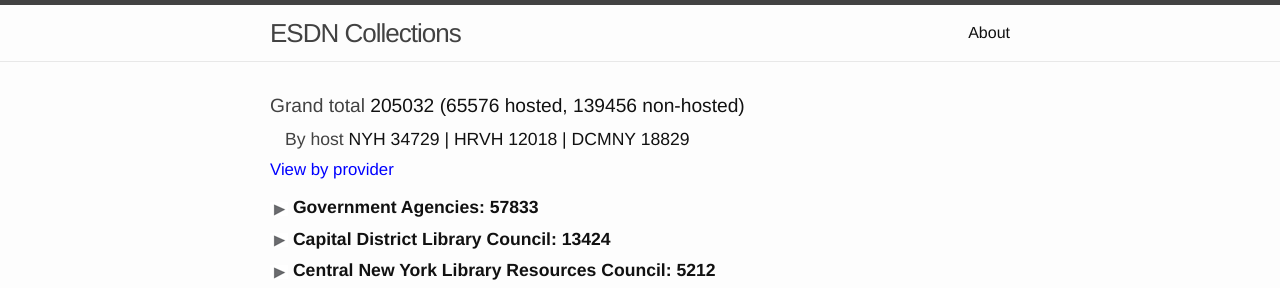
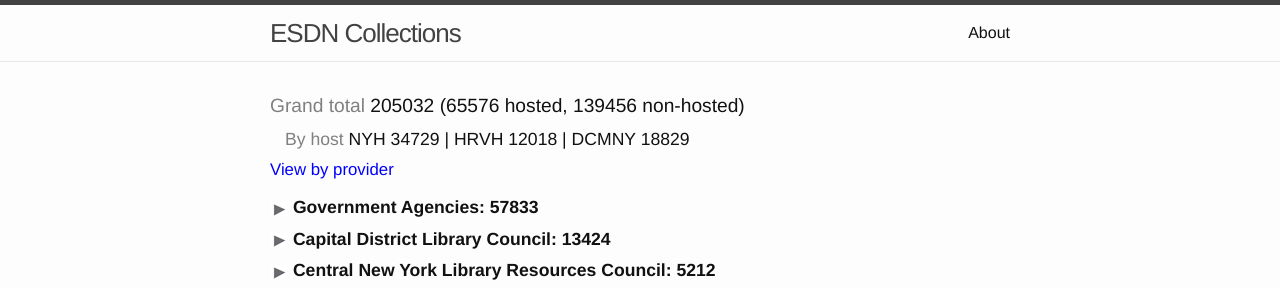
Before and after one commit to natehill/collstool, a Jekyll site: the page built from index.html, in a window 1280 px wide. Shown: the top 288 px of the page. Built offline with Jekyll 4.4.1, drawn with Linux system fonts in a browser that asks for light colours; nearby versions of some CDN libraries.

Commit message:
Track down sudden CSS errors

```diff
--- a/_sass/_show-hide.scss
+++ b/_sass/_show-hide.scss
@@ -52,7 +52,7 @@
 
 .home .grand-total strong {
     font-weight: bolder;
-    color: $grey-color-dark;
+    color: #808080;
 }
 
 .home .host-total {
@@ -63,7 +63,7 @@
 
 .home .host-total strong {
     font-weight: bolder;
-    color: $grey-color-dark;
+    color: #808080;
 }
 
 #switcher {
```
